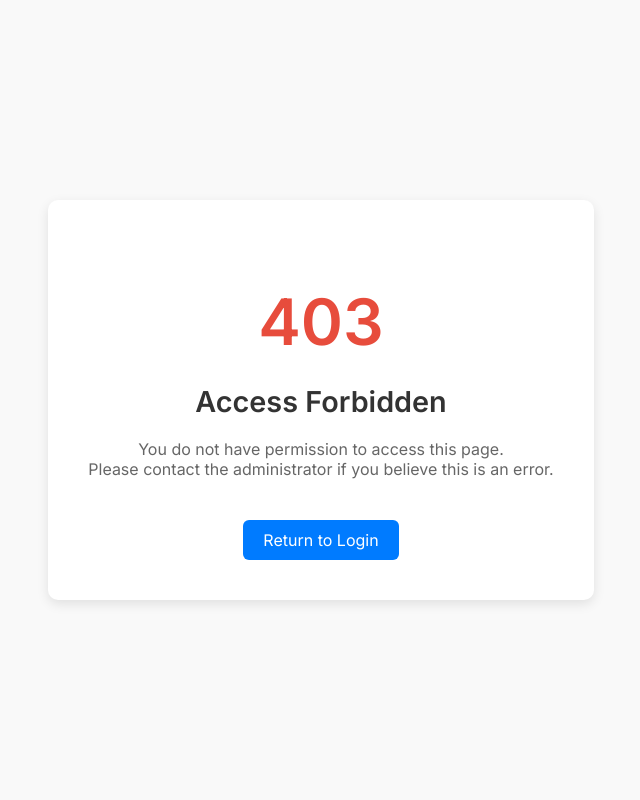
After one commit to PaduaMARLOU/POS, a PHP site: page /.forbidden.php in a window 1280 px wide. The commit adds this page. Shown: the whole page, without its empty margins (319-959 px from the left). Run offline with PHP 8.4, Linux system fonts and the light colour scheme.

Commit message:
random shheeesh

```diff
--- /dev/null
+++ b/.forbidden.php
@@ -0,0 +1,75 @@
+<!DOCTYPE html>
+<html lang="en">
+<head>
+    <meta charset="UTF-8" />
+    <meta name="viewport" content="width=device-width, initial-scale=1.0"/>
+    <title>403 Forbidden</title>
+    <link rel="stylesheet" href="https://fonts.googleapis.com/css2?family=Inter:wght@400;600&display=swap">
+    <style>
+        body {
+            margin: 0;
+            padding: 0;
+            font-family: 'Inter', sans-serif;
+            background-color: #f9f9f9;
+            color: #333;
+            display: flex;
+            align-items: center;
+            justify-content: center;
+            height: 100vh;
+        }
+
+        .container {
+            text-align: center;
+            padding: 40px;
+            background: white;
+            border-radius: 10px;
+            box-shadow: 0 4px 12px rgba(0,0,0,0.1);
+        }
+
+        h1 {
+            font-size: 4rem;
+            margin-bottom: 10px;
+            color: #e74c3c;
+        }
+
+        h2 {
+            font-size: 1.8rem;
+            margin-bottom: 20px;
+        }
+
+        p {
+            font-size: 1rem;
+            color: #666;
+        }
+
+        a {
+            display: inline-block;
+            margin-top: 25px;
+            padding: 10px 20px;
+            background-color: #007BFF;
+            color: white;
+            text-decoration: none;
+            border-radius: 6px;
+            transition: background-color 0.2s ease;
+        }
+
+        a:hover {
+            background-color: #0056b3;
+        }
+
+        @media (max-width: 600px) {
+            h1 { font-size: 3rem; }
+            h2 { font-size: 1.4rem; }
+        }
+    </style>
+</head>
+<body>
+    <div class="container">
+        <h1>403</h1>
+        <h2>Access Forbidden</h2>
+        <p>You do not have permission to access this page.<br>
+           Please contact the administrator if you believe this is an error.</p>
+        <a href="logout.php">Return to Login</a>
+    </div>
+</body>
+</html>
--- a/register.php
+++ b/old_files/register.php
@@ -22,9 +22,9 @@ if ($_SERVER['REQUEST_METHOD'] === 'POST') {
             $error = "Username already exists.";
         } else {
             $hashedPassword = password_hash($password, PASSWORD_DEFAULT);
-            $stmt = $pdo->prepare("INSERT INTO users (username, password, account_type) VALUES (?, ?, 'admin')");
+            $stmt = $pdo->prepare("INSERT INTO users (username, password, account_type) VALUES (?, ?, 'user')");
             $stmt->execute([$username, $hashedPassword]);
-            $success = "Admin registered successfully!";
+            $success = "User registered successfully!";
         }
     }
 }
```
Also changed, not shown: admin/index.php (added, +17 -0 lines), css/index.php (added, +11 -0 lines), database/index.php (added, +11 -0 lines), js/index.php (added, +11 -0 lines), login.php (+6 -2 lines), old_files/index.php (added, +11 -0 lines), old_files/hash.php (renamed from hash.php).
